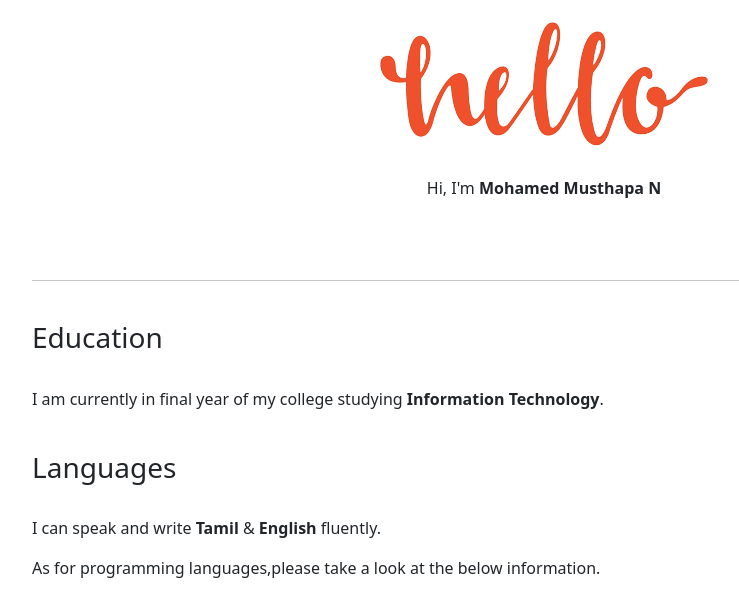
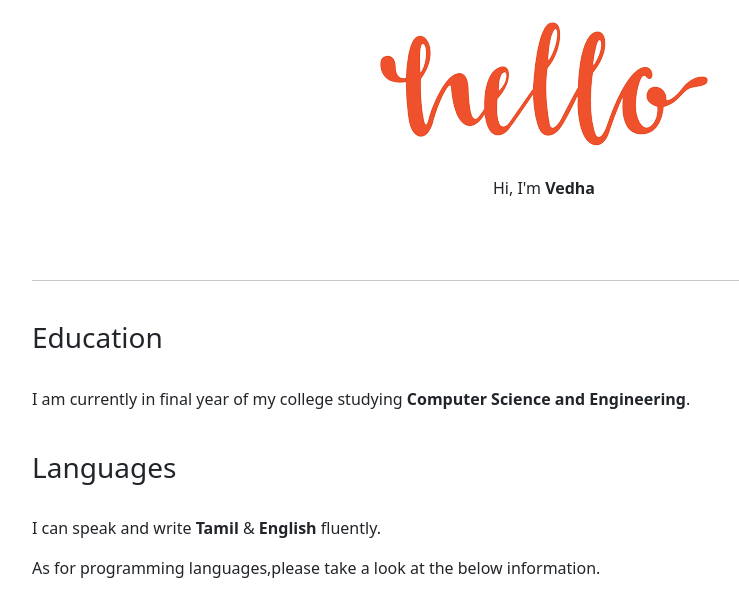
Before and after one commit to shree202020/IBM-Project-1046-1658336383, a Flask app: page /about in a window 1280 px wide. Shown: the part 210-805 px from the top of the page, without its empty margins (96-835 px from the left). Run offline with Flask 2, Linux system fonts and the light colour scheme.

Commit message:
Update about.html

```diff
--- a/Assessment/Team member-vedhadharshan B/Vedha/Assignment-2/flask-app/templates/about.html
+++ b/Assessment/Team member-vedhadharshan B/Vedha/Assignment-2/flask-app/templates/about.html
@@ -11,7 +11,7 @@
         <img src="/static/hello.png" alt="hello">
         <br>
         <br>
-        <p>Hi, I'm <strong>Mohamed Musthapa N</strong> </p>
+        <p>Hi, I'm <strong>Vedha</strong> </p>
         <br>
     </div>
     <div class="form">
@@ -20,7 +20,7 @@
         <br>
         <h3>Education</h3>
         <br>
-        <p>I am currently in final year of my college studying <strong>Information Technology</strong>.</p>
+        <p>I am currently in final year of my college studying <strong>Computer Science and Engineering</strong>.</p>
         <br>
         <h3>Languages</h3>
         <br>
@@ -51,10 +51,10 @@
     </div>
     <br>
     <div class="text-center">
-        <p>Check out source code of my projects on <a href="github.com/
-MOHAMEDMUSTHAPA
+        <p>Check out source code of my projects on <a href="github.com/VedhaDharshanBhaskar
+
 ">GitHub</a></p>
-        <p>Contact me on <a href="t.me/itsvj1">Telegram</a> & through <a href="mailto:nmm10@gmail.com">E-mail</a></p>
+        <p>Contact me on <a href="t.me/itsvj1">Telegram</a> & through <a href="mailto:vd10@gmail.com">E-mail</a></p>
 
     </div>
     <br>
```
